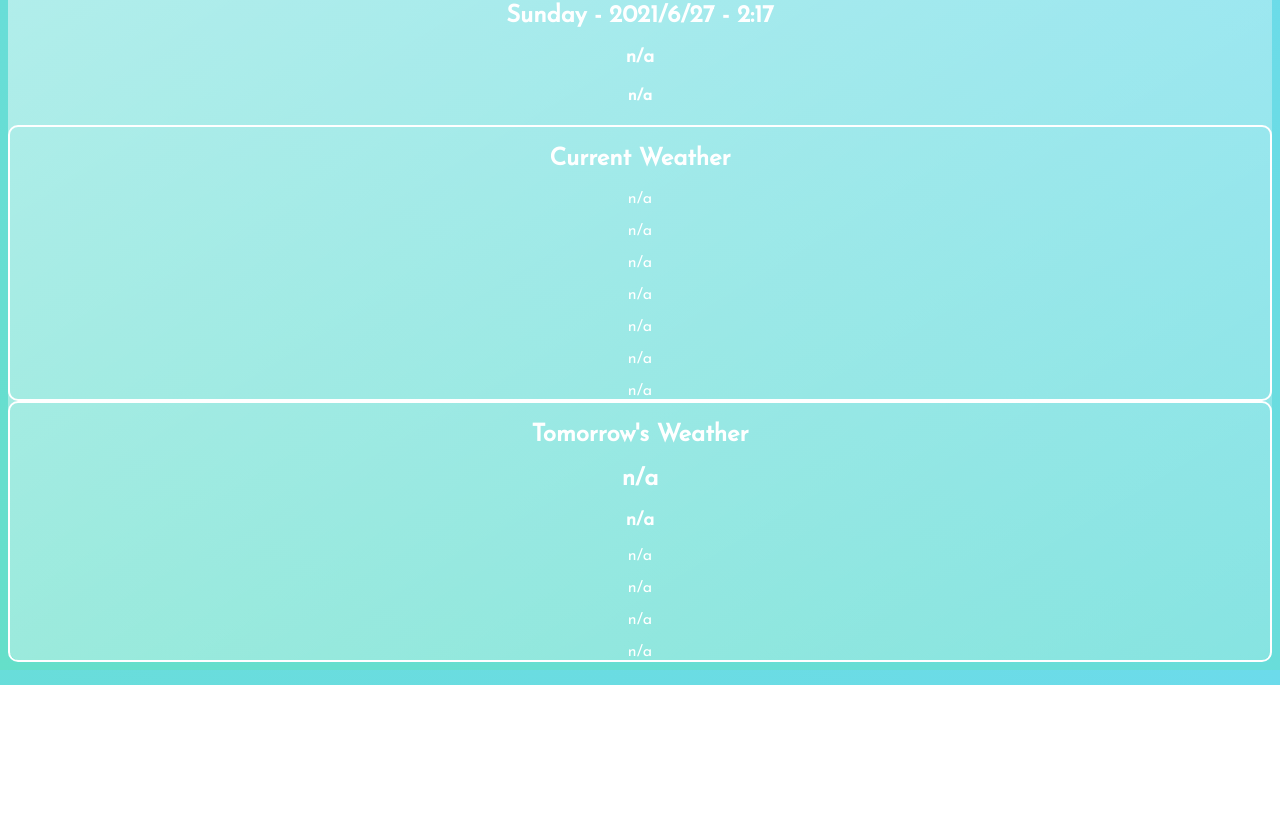
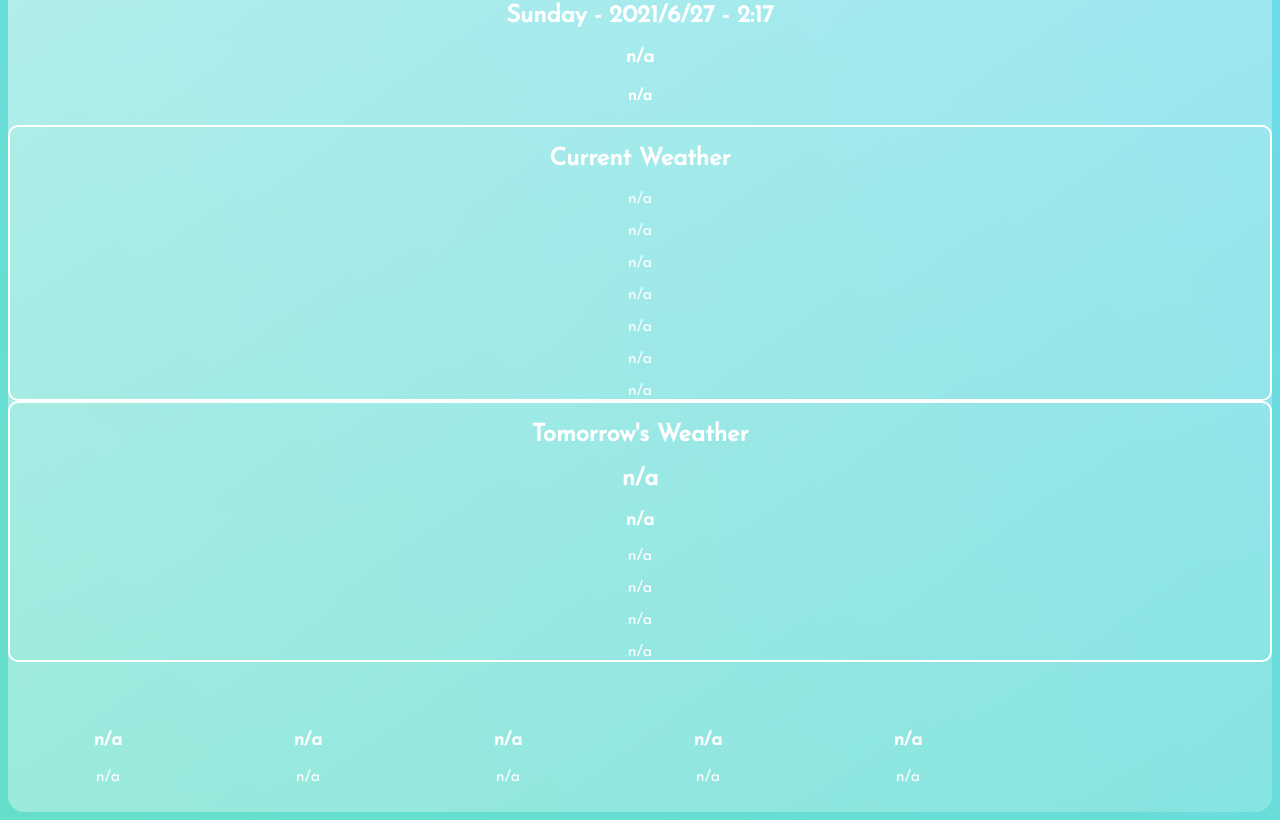
Before and after one commit to teddinotteddy/tropically, a plain HTML site: page index.html in a window 1280 px wide. Shown: the part 115-935 px from the top of the page. Before the commit the page ends 800 px from the top, so only its background shows below. Drawn offline with Linux system fonts and the light colour scheme.

Commit message:
Weekly Weather Added

```diff
--- a/index.html
+++ b/index.html
@@ -19,9 +19,7 @@
     <h4 id="minMax">n/a</h4>
   </div>
 
-  <body>
-
-
+<body>
   <div class="currentadvancedinfo">
     <h2> Current Weather </h2>
     <p1 id="precipitation">n/a</p1>
@@ -52,7 +50,29 @@
     <p3 id="nextdayuvi">n/a</p3>
   </div>
 
-  </body>
+  <div class="weeklyweather">
+    <div class="item">
+      <h3 id="day3Title">n/a</h3>
+      <p1 id="day3">n/a</p1>
+    </div>
+    <div class="item">
+      <h3 id="day4Title">n/a</h3>
+      <p1 id="day4">n/a</p1>
+    </div>
+    <div class="item">
+      <h3 id="day5Title">n/a</h3>
+      <p1 id="day5">n/a</p1>
+    </div>
+    <div class="item">
+      <h3 id="day6Title">n/a</h3>
+      <p1 id="day6">n/a</p1>
+    </div>
+    <div class="item">
+      <h3 id="day7Title">n/a</h3>
+      <p1 id="day7">n/a</p1>
+    </div>
+  </div>
+</body>
 
   <script src="script.js"></script>
   <link rel="stylesheet" href="style.css">
--- a/script.js
+++ b/script.js
@@ -115,6 +115,27 @@ function getWeather() {
         nextdaycloudcover.innerHTML = "Cloud Cover: " + data.daily[1].clouds + "%";
         nextdayuvi.innerHTML = "UV Index: " + Math.round(data.daily[1].uvi);
         console.log(data.daily);
+          function getWeeksWeather() {
+            var today = new Date();
+            var now = today.getDay();
+            var days = ["Sunday", "Monday", "Tuesday", "Wednesday", "Thursday", "Friday", "Saturday"];
+            let day3Day = (now + 2 > 6) ? now + 2 - 7: now + 2;
+            let day4Day = (now + 3 > 6) ? now + 3 - 7: now + 3;
+            let day5Day = (now + 4 > 6) ? now + 4 - 7: now + 4;
+            let day6Day = (now + 5 > 6) ? now + 5 - 7: now + 5;
+            let day7Day = (now + 6 > 6) ? now + 6 - 7: now + 6;
+            day3Title.innerHTML = days[day3Day];
+            day3.innerHTML = "Min: " + Math.round(data.daily[2].temp.min) + " °F" + ",  Max: " + Math.round(data.daily[2].temp.max) + " °F" + ", Chance of Rain: " + 100 * data.daily[2].pop + "%  " + data.daily[2].weather[0].description;
+            day4Title.innerHTML = days[day4Day];
+            day4.innerHTML = "Min: " + Math.round(data.daily[3].temp.min) + " °F" + ",  Max: " + Math.round(data.daily[3].temp.max) + " °F" + ", Chance of Rain: " + 100 * data.daily[3].pop + "%  " + data.daily[3].weather[0].description;
+            day5Title.innerHTML = days[day5Day];
+            day5.innerHTML = "Min: " + Math.round(data.daily[4].temp.min) + " °F" + ",  Max: " + Math.round(data.daily[4].temp.max) + " °F" + ", Chance of Rain: " + 100 * data.daily[4].pop + "%  " + data.daily[4].weather[0].description;
+            day6Title.innerHTML = days[day6Day];
+            day6.innerHTML = "Min: " + Math.round(data.daily[5].temp.min) + " °F" + ",  Max: " + Math.round(data.daily[5].temp.max) + " °F" + ", Chance of Rain: " + 100 * data.daily[5].pop + "%  " + data.daily[5].weather[0].description;
+            day7Title.innerHTML = days[day7Day];
+            day7.innerHTML = "Min: " + Math.round(data.daily[6].temp.min) + " °F" + ",  Max: " + Math.round(data.daily[6].temp.max) + " °F" + ", Chance of Rain: " + 100 * data.daily[6].pop + "%  " + data.daily[6].weather[0].description;
+          }
+        getWeeksWeather()
       })
   function getAqi() {
           fetch(aq_url)
--- a/style.css
+++ b/style.css
@@ -63,3 +63,21 @@ p4 {
   font-weight: normal;
   font-size: 16px;
 }
+
+.weeklyweather {
+  max-height: 150px;
+  display: flex;
+  overflow-x: auto;
+}
+
+.weeklyweather .item {
+  min-width: 200px;
+  margin-top: 50px;
+  height: 150px;
+  vertical-align: 75px;
+  text-align: center;
+  border: 5px;
+  border-color: white;
+  border-radius: 10px;
+  color: white;
+}
```
